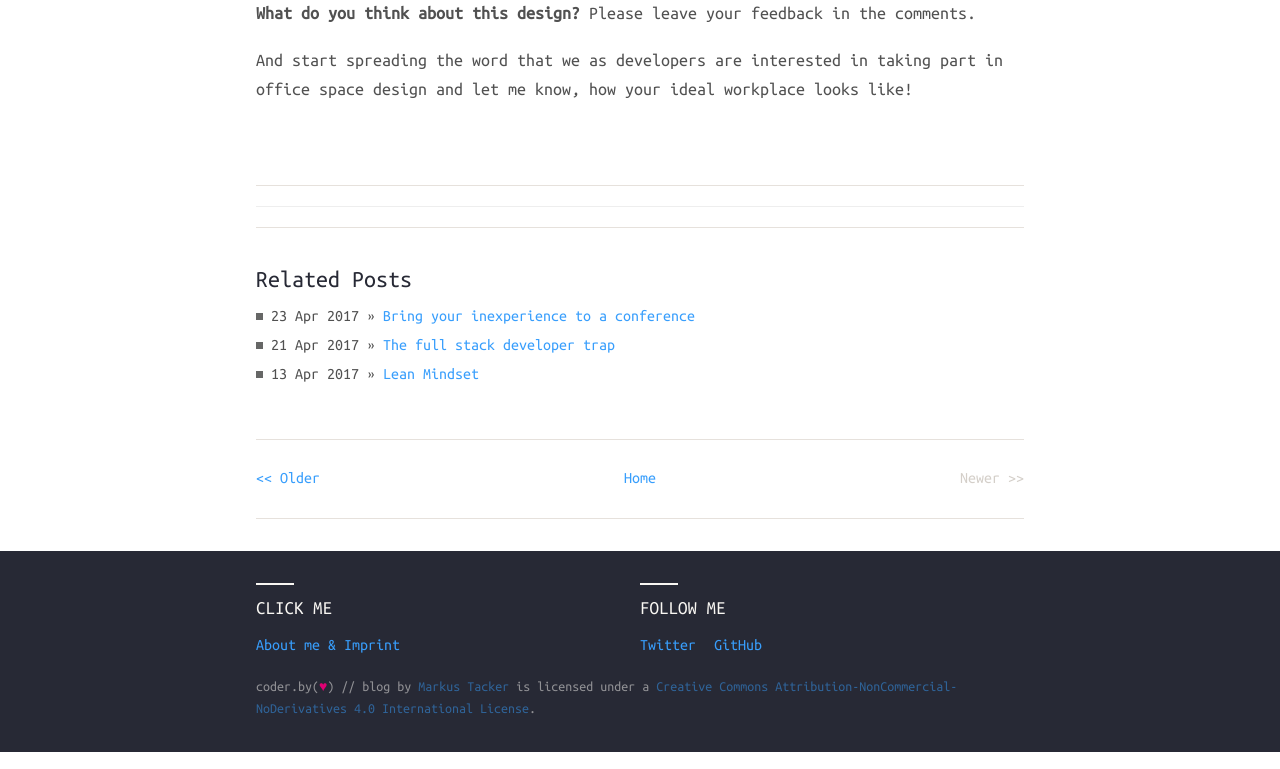
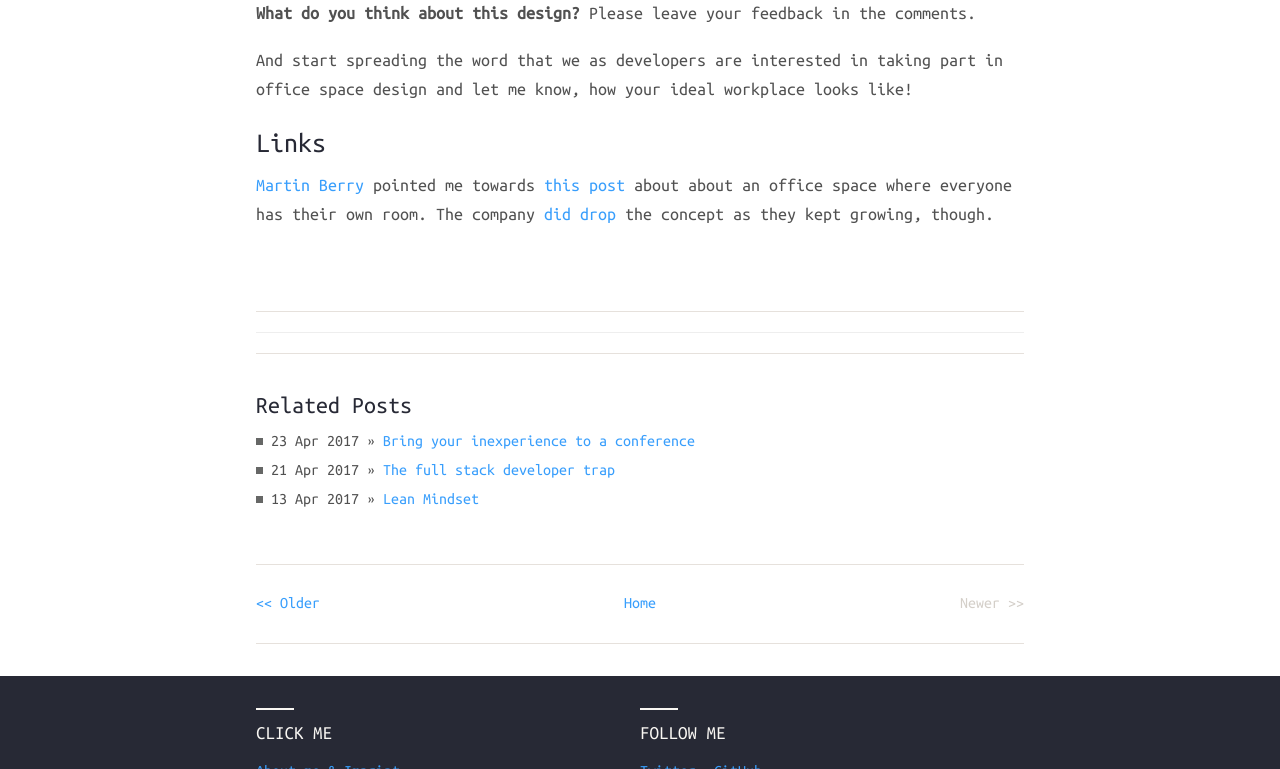
Before and after one commit to coderbyheart/blog, a Jekyll site: the page built from _posts/2017-04-27-office-design-by-an-office-hater.md, in a window 1280 px wide and 900 px high, scrolled down 7238 px, cut to the strip 131-900 px from the top of the window. Built offline with Jekyll 4.4.1, drawn with Linux system fonts in a browser that asks for light colours; nearby versions of some CDN libraries; comment, search, counter and statistics services are not loaded.

Commit message:
Added links section

```diff
--- a/_posts/2017-04-27-office-design-by-an-office-hater.md
+++ b/_posts/2017-04-27-office-design-by-an-office-hater.md
@@ -61,3 +61,7 @@
 **What do you think about this design?** Please leave your feedback in the comments.
 
 And start spreading the word that we as developers are interested in taking part in office space design and let me know, how your ideal workplace looks like!
+
+## Links
+
+[Martin Berry](https://supine.com/) pointed me towards [this post](https://www.campaignmonitor.com/blog/company/2010/08/the-new-campaign-monitor-office/) about about an office space where everyone has their own room. The company [did drop](https://www.businessinsider.com.au/inside-campaign-monitors-insane-new-office-almost-40-storeys-up-overlooking-the-sydney-cbd-2015-3) the concept as they kept growing, though.
```
